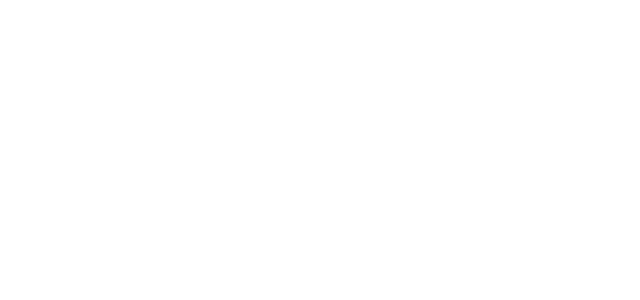
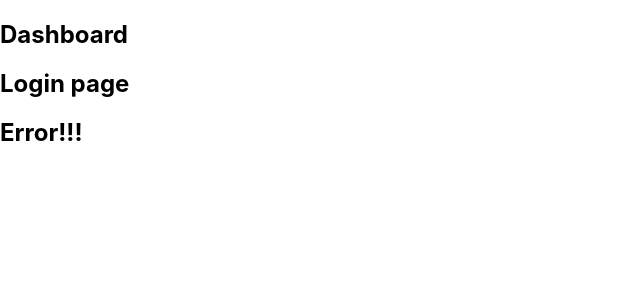
Before and after one commit to TimothySiskin/github-users, a React (Create React App) app: page / in a window 1280 px wide. Shown: the top 300 px of the page, without its empty margins (0-640 px from the left). Built offline with nearby package versions, Linux system fonts and the light colour scheme.

Commit message:
+Dashboard, Login, Error pages

```diff
--- a/src/App.js
+++ b/src/App.js
@@ -1,7 +1,14 @@
 import React from "react";
+import { Dashboard, Login, Error } from "./pages";
 
 function App() {
-  return <div className="App"></div>;
+  return (
+    <div className="App">
+      <Dashboard />
+      <Login />
+      <Error />
+    </div>
+  );
 }
 
 export default App;
```
